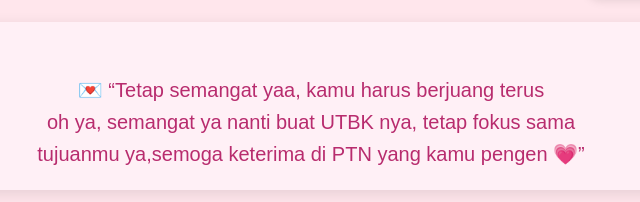
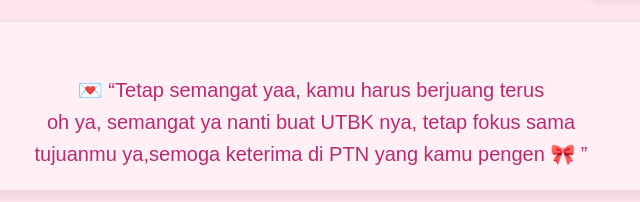
Before and after one commit to rifkysetiawan21/ulang-tahun, a plain HTML site: page birthday.html in a window 1280 px wide. Both pictures are taken after a click on the button "🎁 Buka Pesan". Shown: the part 582-784 px from the top of the page, 329-969 px from the left. Drawn offline with Linux system fonts and the light colour scheme.

Commit message:
Update birthday.html

```diff
--- a/birthday.html
+++ b/birthday.html
@@ -30,7 +30,7 @@ Aku cuma berharap kamu tetap bahagia, di mana pun dan dengan siapa pun 💗
     <div id="pesanRahasia" class="pesan">
     💌 “Tetap semangat yaa, kamu harus berjuang terus
     oh ya, semangat ya nanti buat UTBK nya, tetap fokus sama
-    tujuanmu ya,semoga keterima di PTN yang kamu pengen 💗”
+    tujuanmu ya,semoga keterima di PTN yang kamu pengen  🎀 ”
     </div>
 
 
```
